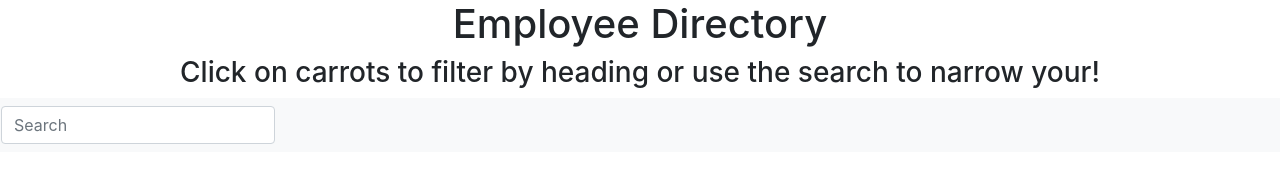
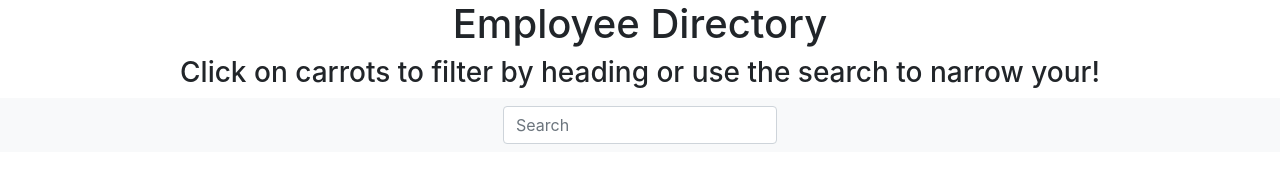
Before and after one commit to MIllhouse36/employeeDirectory, a React (Create React App) app: page / in a window 1280 px wide. Shown: the top 196 px of the page. Built offline with nearby package versions, Linux system fonts and the light colour scheme; no server answers.

Commit message:
centering searchbox

```diff
--- a/src/components/Searchbox/index.js
+++ b/src/components/Searchbox/index.js
@@ -3,7 +3,7 @@ import React from "react";
 
 function SearchBox({ handleSearchChange }) {
   return (
-    <div className="searchbox">
+    <div className="searchbox text-center mx-auto">
       <form className="form-inline">
         <input
           className="form-control"
```
